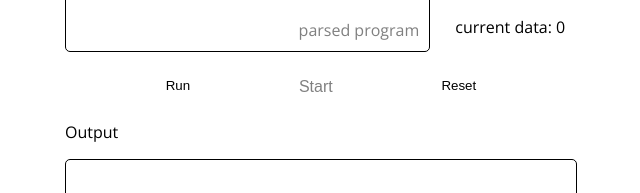
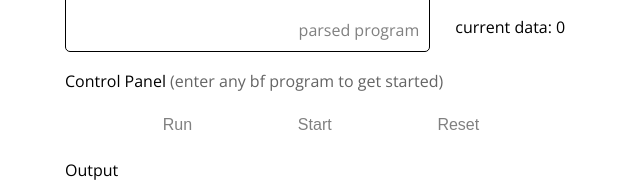
Before and after one commit to PIG208/react-brainfucked, a React (Create React App) app: page / in a window 1280 px wide. Shown: the part 284-477 px from the top of the page, without its empty margins (319-959 px from the left). Built offline with nearby package versions, Linux system fonts and the light colour scheme.

Commit message:
Disable the control panel by default

```diff
--- a/src/components/ControlPanel.tsx
+++ b/src/components/ControlPanel.tsx
@@ -11,9 +11,20 @@ export type ControlPanelProps = {
 
 const ControlPanel = ({ programState, dispatch }: ControlPanelProps) => {
   return (
+    <>
+      <p>
+        Control Panel{" "}
+        {programState.program.length === 0 && (
+          <span className="note">(enter any bf program to get started)</span>
+        )}
+      </p>
       <ul className="panel">
         <li>
-        <button className="btn" onClick={() => dispatch({ type: "run" })}>
+          <button
+            className="btn"
+            onClick={() => dispatch({ type: "run" })}
+            disabled={programState.program.length === 0}
+          >
             Run
           </button>
         </li>
@@ -29,11 +40,16 @@ const ControlPanel = ({ programState, dispatch }: ControlPanelProps) => {
           </button>
         </li>
         <li>
-        <button className="btn" onClick={() => dispatch({ type: "reset" })}>
+          <button
+            className="btn"
+            onClick={() => dispatch({ type: "reset" })}
+            disabled={programState.program.length === 0}
+          >
             Reset
           </button>
         </li>
       </ul>
+    </>
   );
 };
 
--- a/src/css/ControlPanel.css
+++ b/src/css/ControlPanel.css
@@ -5,3 +5,8 @@
   display: flex;
   justify-content: space-evenly;
 }
+
+.note {
+  margin: 0;
+  color: rgb(100, 100, 100);
+}
```
Lines whose indentation alone changed are shown as unchanged.
